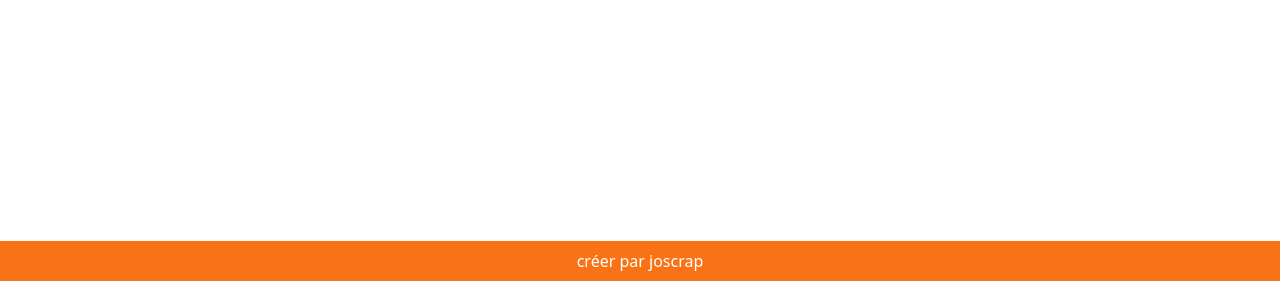
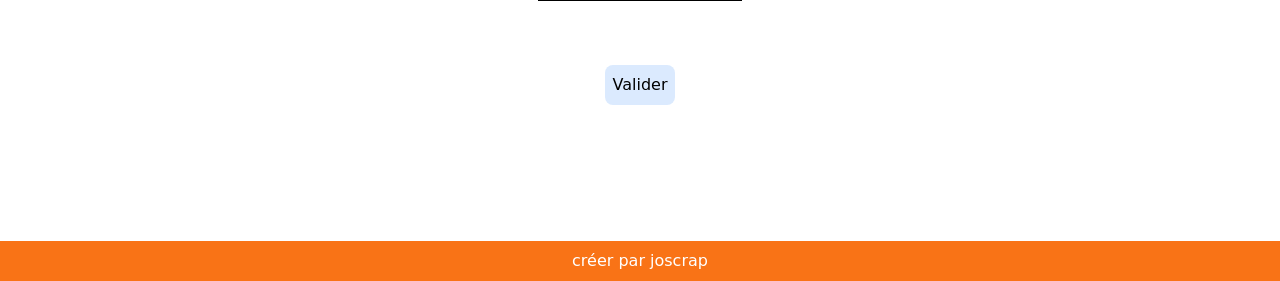
Before and after one commit to Joscrap/acitiv--3-flask-quizz-pendu, a Flask app: page /jeu in a window 1280 px wide. Shown: the part 519-800 px from the top of the page. Run offline with Flask 3, Linux system fonts and the light colour scheme; the visitor is signed in with stand-in values (Sample User, id 1); some libraries are stand-ins or nearby versions.

Commit message:
la page est devenue cool

```diff
--- a/templates/index.html
+++ b/templates/index.html
@@ -8,18 +8,32 @@
   <script src="https://cdn.tailwindcss.com"></script>
 </head>
 
-<body>
+<body class="font-[cursive]">
   <header class="bg-orange-500">
     <h1 class="text-center py-6 text-5xl text-white">bienvenue</h1>
   </header>
 
-  <main class="my-24">
+  <main class="my-24" >
 
     <div class="flex justify-center ">
       <img src="/static/pendu{{etat_du_jeu.vies}}.png">
     </div>
 
     <p class = "text-center font-blod">{{etat_du_jeu.mot_a_afficher}}</p>
+
+    <form method="POST" action="deviner" autocomplete="off">
+
+      <div class="flex justify-center ">
+        <input name="entree" type="text" class="border-2 border-black">
+      </div>
+
+      <div class="flex justify-center m-16">
+        <button class="bg-blue-100 hover:bg-blue-400 p-2 rounded-lg" type="submit">Valider</button>
+      </div>
+
+    </form>
+
+
 
   </main>
 
```
